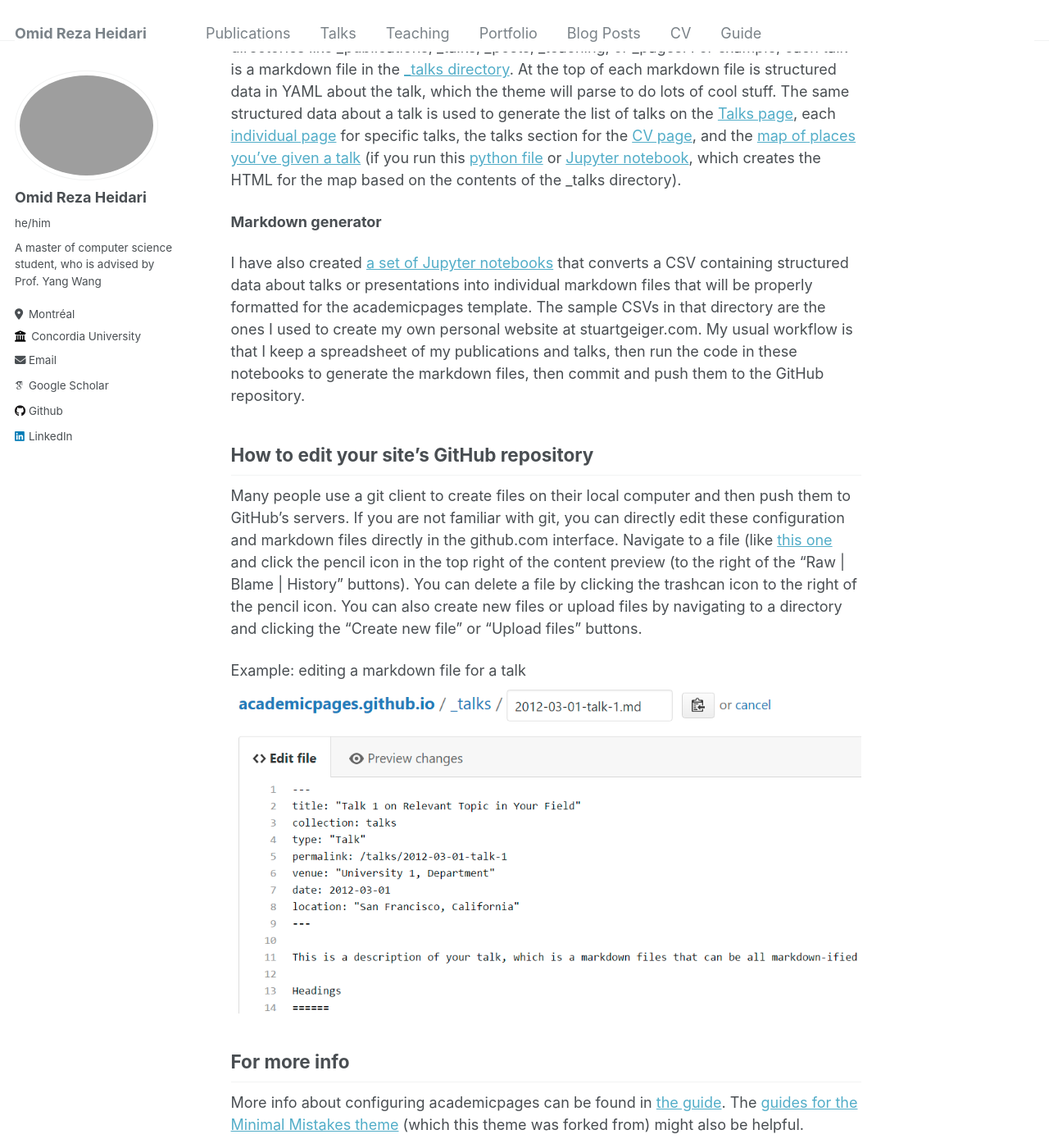
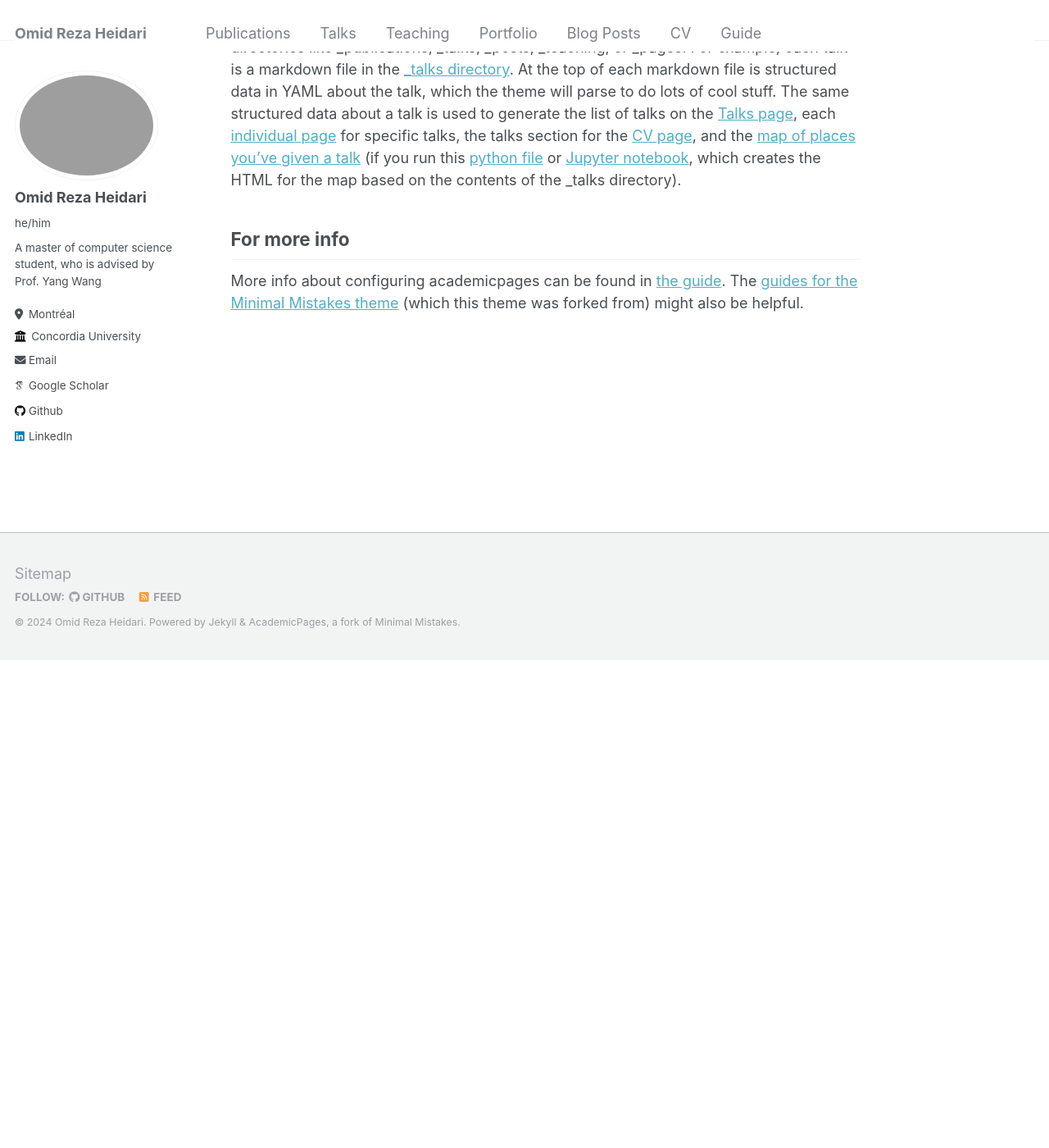
Before and after one commit to omid-reza/omid-reza.github.io, a Jekyll site: the page built from _pages/about.md, in a window 1280 px wide and 1400 px high, scrolled down 1733 px. Shown: the whole window at 82% size. Built offline with Jekyll 4.4.1, drawn with Linux system fonts in a browser that asks for light colours; some web fonts are replaced; after the commit the page ends 2538 px from its top, so only the background shows below that.

Commit message:
remove some contents

```diff
--- a/_config.yml
+++ b/_config.yml
@@ -251,23 +251,6 @@
       author_profile: true
       share: true
       comments: true
-  # _portfolio
-  - scope:
-      path: ""
-      type: portfolio
-    values:
-      layout: single
-      author_profile: true
-      share: true
-      comment: true
-  # _talks
-  - scope:
-      path: ""
-      type: talks
-    values:
-      layout: talk
-      author_profile: true
-      share: true
 
 
 # Sass/SCSS
--- a/_pages/about.md
+++ b/_pages/about.md
@@ -32,18 +32,6 @@
 ------
 For site content, there is one markdown file for each type of content, which are stored in directories like _publications, _talks, _posts, _teaching, or _pages. For example, each talk is a markdown file in the [_talks directory](https://github.com/academicpages/academicpages.github.io/tree/master/_talks). At the top of each markdown file is structured data in YAML about the talk, which the theme will parse to do lots of cool stuff. The same structured data about a talk is used to generate the list of talks on the [Talks page](https://academicpages.github.io/talks), each [individual page](https://academicpages.github.io/talks/2012-03-01-talk-1) for specific talks, the talks section for the [CV page](https://academicpages.github.io/cv), and the [map of places you've given a talk](https://academicpages.github.io/talkmap.html) (if you run this [python file](https://github.com/academicpages/academicpages.github.io/blob/master/talkmap.py) or [Jupyter notebook](https://github.com/academicpages/academicpages.github.io/blob/master/talkmap.ipynb), which creates the HTML for the map based on the contents of the _talks directory).
 
-**Markdown generator**
-
-I have also created [a set of Jupyter notebooks](https://github.com/academicpages/academicpages.github.io/tree/master/markdown_generator
-) that converts a CSV containing structured data about talks or presentations into individual markdown files that will be properly formatted for the academicpages template. The sample CSVs in that directory are the ones I used to create my own personal website at stuartgeiger.com. My usual workflow is that I keep a spreadsheet of my publications and talks, then run the code in these notebooks to generate the markdown files, then commit and push them to the GitHub repository.
-
-How to edit your site's GitHub repository
-------
-Many people use a git client to create files on their local computer and then push them to GitHub's servers. If you are not familiar with git, you can directly edit these configuration and markdown files directly in the github.com interface. Navigate to a file (like [this one](https://github.com/academicpages/academicpages.github.io/blob/master/_talks/2012-03-01-talk-1.md) and click the pencil icon in the top right of the content preview (to the right of the "Raw | Blame | History" buttons). You can delete a file by clicking the trashcan icon to the right of the pencil icon. You can also create new files or upload files by navigating to a directory and clicking the "Create new file" or "Upload files" buttons.
-
-Example: editing a markdown file for a talk
-![Editing a markdown file for a talk](/images/editing-talk.png)
-
 For more info
 ------
 More info about configuring academicpages can be found in [the guide](https://academicpages.github.io/markdown/). The [guides for the Minimal Mistakes theme](https://mmistakes.github.io/minimal-mistakes/docs/configuration/) (which this theme was forked from) might also be helpful.
```
